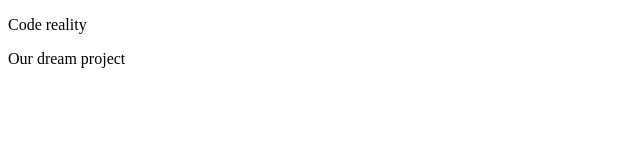
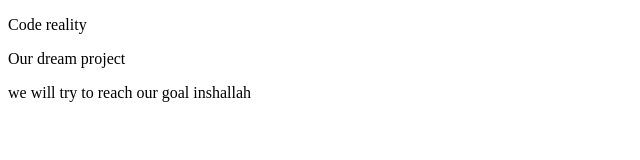
Before and after one commit to AminulIslam-cr/code-reality-web, a plain HTML site: page index.html in a window 1280 px wide. Shown: the whole page, without its empty margins (0-640 px from the left). Drawn offline with Linux system fonts and the light colour scheme.

Commit message:
commitment

```diff
--- a/index.html
+++ b/index.html
@@ -9,5 +9,6 @@
 <body>
     <p>Code reality </p>
     <p>Our dream project</p>
+    <p>we will try to reach our goal inshallah</p>
 </body>
 </html>
```
